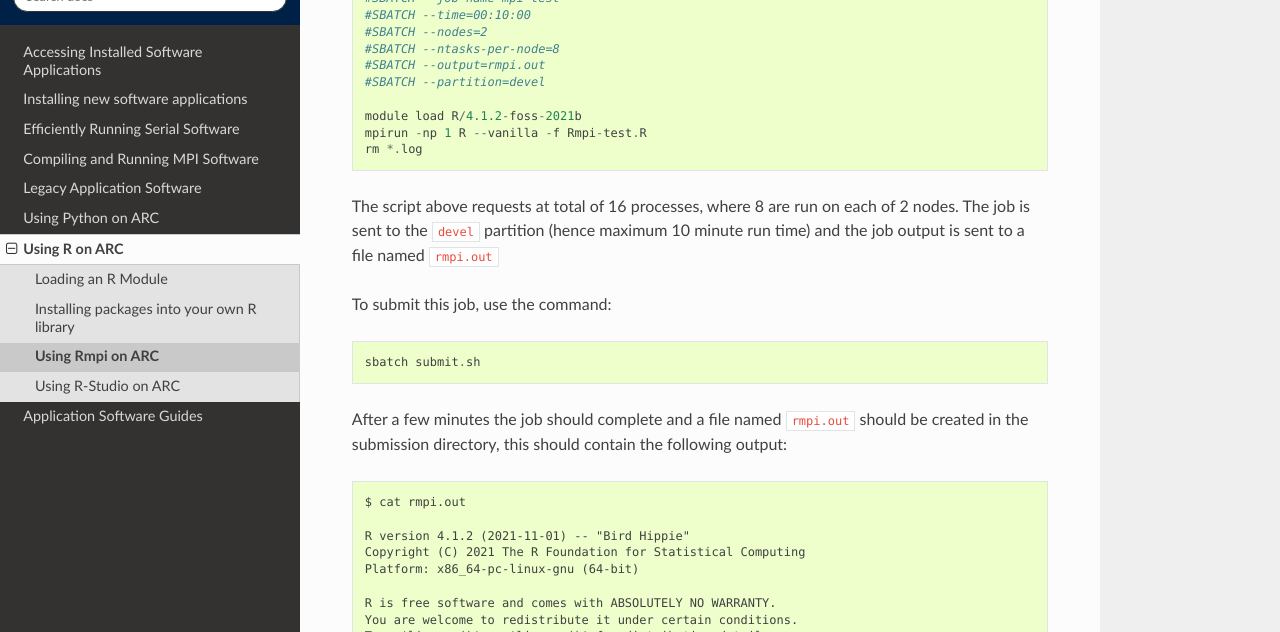
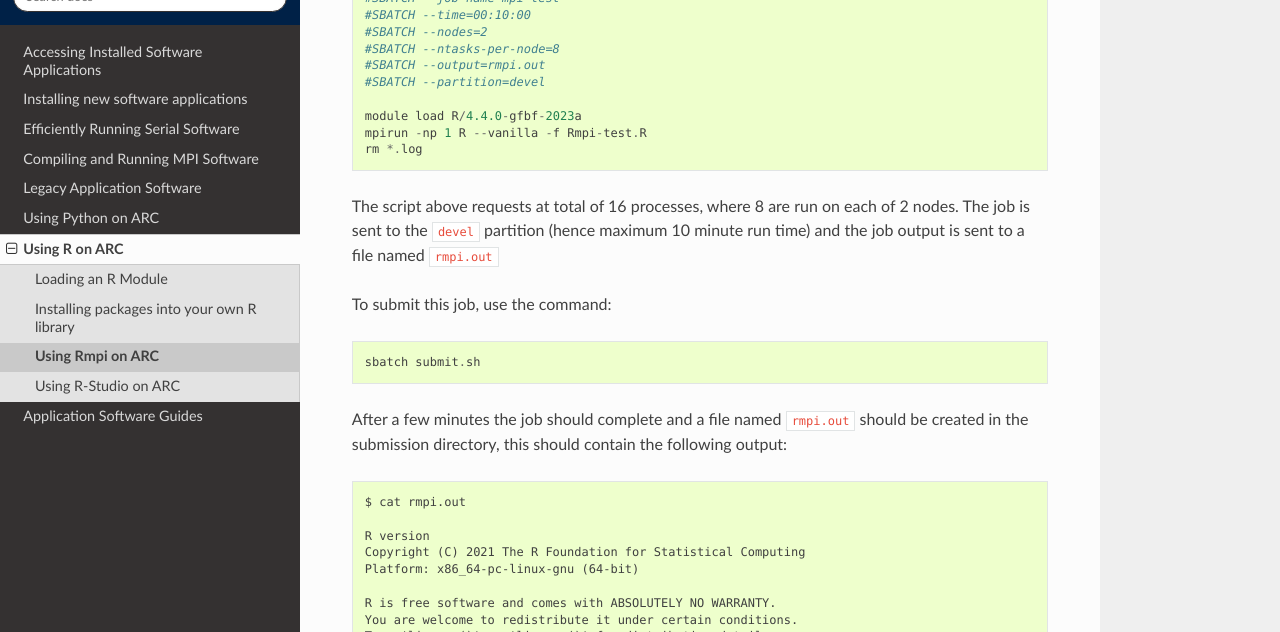
Before and after one commit to oxford-arc/arc-software-guide, a Sphinx documentation site: the page built from docs/source/R/arc_r_mpi.rst, in a window 1280 px wide and 1400 px high, scrolled down 686 px. Shown: the part 151-783 px from the top of the window. Built offline with Sphinx 7.4.7 and the Read the Docs theme 3.1.0, drawn with Linux system fonts in a browser that asks for light colours; some of the changed text lies outside the part shown.

Commit message:
Update arc_r_mpi.rst

```diff
--- a/docs/source/R/arc_r_mpi.rst
+++ b/docs/source/R/arc_r_mpi.rst
@@ -3,7 +3,7 @@ Using Rmpi on ARC
 
 Example Rmpi script for SLURM
 
-The following is a brief example of how to run an Rmpi script on SLURM. This example uses the latest R version R/4.1.2-foss-2021b
+The following is a brief example of how to run an Rmpi script on SLURM. This example uses the latest R version R/4.4.0-gfbf-2023a
 
 Create the following script and save it as ``Rmpi-test.R``::
 
@@ -40,7 +40,7 @@ Now create a submission script called ``submit.sh`` containing the following lin
   #SBATCH --output=rmpi.out
   #SBATCH --partition=devel
 
-  module load R/4.1.2-foss-2021b
+  module load R/4.4.0-gfbf-2023a
   mpirun -np 1 R --vanilla -f Rmpi-test.R
   rm *.log
 
@@ -57,7 +57,7 @@ submission directory, this should contain the following output::
 
   $ cat rmpi.out
 
-  R version 4.1.2 (2021-11-01) -- "Bird Hippie"
+  R version
   Copyright (C) 2021 The R Foundation for Statistical Computing
   Platform: x86_64-pc-linux-gnu (64-bit)
 
```
